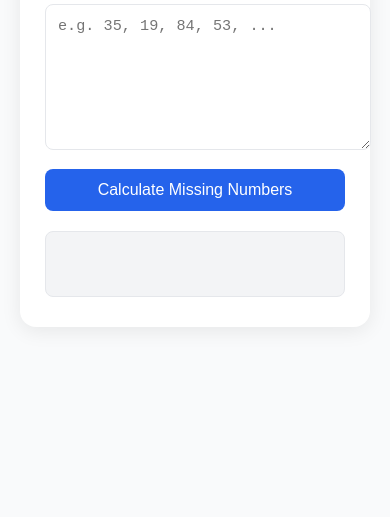
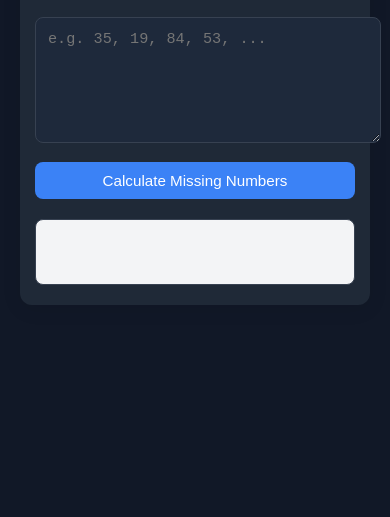
Before and after one commit to namecantbebl0nk/wplace-missing-pumpkin, a plain HTML site: page index.html in a window 390 px wide. Shown: the part 367-884 px from the top of the page. Drawn offline with Linux system fonts and the dark colour scheme.

Commit message:
Update index.html

```diff
--- a/index.html
+++ b/index.html
@@ -1,8 +1,8 @@
 <!DOCTYPE html>
 <html lang="en">
 <head>
-<meta charset="UTF-8">
-<meta name="viewport" content="width=device-width, initial-scale=1.0">
+<meta charset="UTF-8" />
+<meta name="viewport" content="width=device-width, initial-scale=1.0" />
 <title>Missing Numbers Calculator</title>
 <style>
   :root {
@@ -14,6 +14,30 @@
     --border: #e5e7eb;
   }
 
+  @media (prefers-color-scheme: dark) {
+    :root {
+      --primary: #3b82f6;
+      --background: #111827;
+      --card-bg: #1f2937;
+      --text: #f9fafb;
+      --muted: #9ca3af;
+      --border: #374151;
+    }
+
+    textarea, #result {
+      background-color: #1e293b;
+      color: #f1f5f9;
+    }
+
+    button {
+      background-color: #3b82f6;
+    }
+
+    button:hover {
+      background-color: #2563eb;
+    }
+  }
+
   body {
     font-family: "Inter", system-ui, sans-serif;
     background-color: var(--background);
@@ -21,7 +45,7 @@
     display: flex;
     align-items: center;
     justify-content: center;
-    height: 100vh;
+    min-height: 100vh;
     margin: 0;
     padding: 20px;
   }
@@ -33,6 +57,7 @@
     box-shadow: 0 4px 20px rgba(0, 0, 0, 0.08);
     max-width: 480px;
     width: 100%;
+    transition: background-color 0.3s, color 0.3s;
   }
 
   h2 {
@@ -95,6 +120,23 @@
     font-size: 0.95rem;
     border: 1px solid var(--border);
     min-height: 40px;
+    transition: background-color 0.3s, color 0.3s;
+  }
+
+  @media (max-width: 600px) {
+    .card {
+      padding: 20px 15px;
+      border-radius: 12px;
+    }
+
+    textarea {
+      height: 100px;
+    }
+
+    button {
+      padding: 10px;
+      font-size: 0.95rem;
+    }
   }
 </style>
 </head>
```
